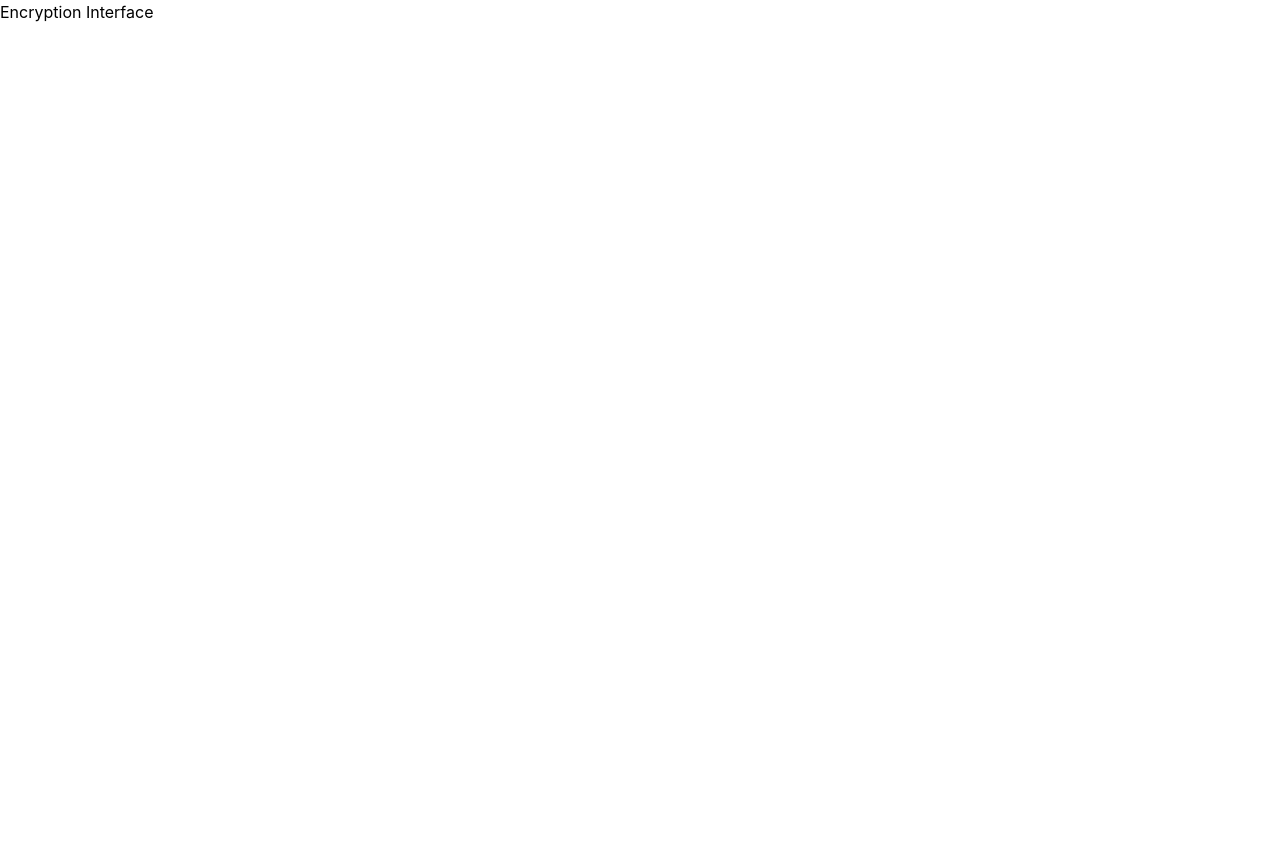
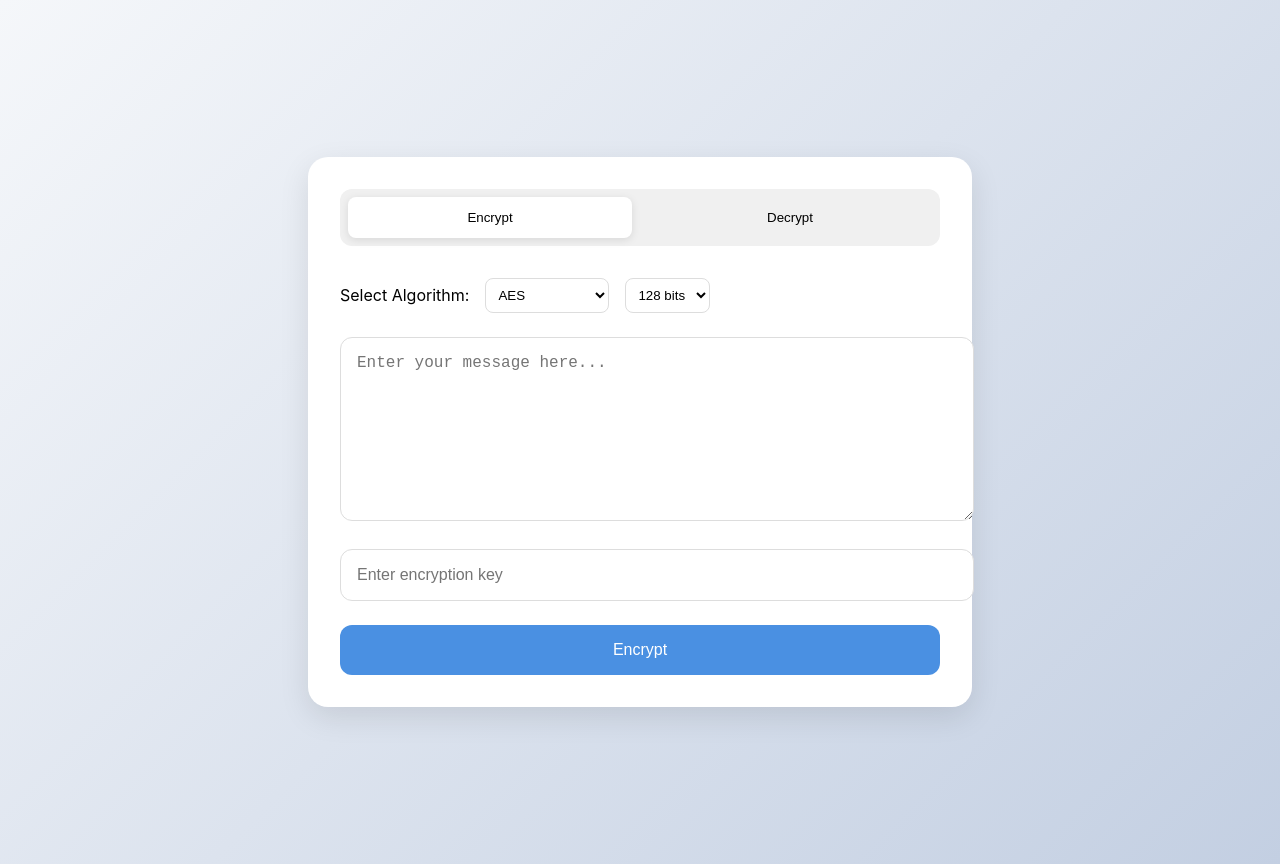
Before and after one commit to YasmineZaatour/Safe-Crypt, a React (Create React App) app: page /encryption-interface in a window 1280 px wide. Before the commit the page ends 800 px from the top, so only its background shows below. Built offline with nearby package versions, Linux system fonts and the light colour scheme; no server answers.

Commit message:
The Encryption Interface

```diff
--- a/package.json
+++ b/package.json
@@ -8,6 +8,7 @@
     "@testing-library/user-event": "^13.5.0",
     "crypto-js": "^4.2.0",
     "firebase": "^11.0.2",
+    "framer-motion": "^11.12.0",
     "react": "^18.3.1",
     "react-dom": "^18.3.1",
     "react-router-dom": "^6.28.0",
--- /dev/null
+++ b/src/Components/EncryptionInterface/EncryptionInterface.css
@@ -0,0 +1,122 @@
+
+.encryption-container {
+    min-height: 100vh;
+    display: flex;
+    justify-content: center;
+    align-items: center;
+    padding: 2rem;
+    background: linear-gradient(135deg, #f5f7fa 0%, #c3cfe2 100%);
+  }
+
+  .encryption-card {
+    background: white;
+    padding: 2rem;
+    border-radius: 20px;
+    box-shadow: 0 10px 30px rgba(0, 0, 0, 0.1);
+    width: 100%;
+    max-width: 600px;
+  }
+
+  .mode-toggle {
+    display: flex;
+    gap: 1rem;
+    margin-bottom: 2rem;
+    background: #f0f0f0;
+    padding: 0.5rem;
+    border-radius: 12px;
+  }
+
+  .mode-toggle button {
+    flex: 1;
+    padding: 0.8rem;
+    border: none;
+    border-radius: 8px;
+    background: transparent;
+    cursor: pointer;
+    transition: all 0.3s ease;
+  }
+
+  .mode-toggle button.active {
+    background: white;
+    box-shadow: 0 2px 8px rgba(0, 0, 0, 0.1);
+  }
+
+  .algorithm-selection {
+    margin-bottom: 1.5rem;
+    display: flex;
+    gap: 1rem;
+    align-items: center;
+  }
+
+  .algorithm-selection select {
+    padding: 0.5rem;
+    border: 1px solid #ddd;
+    border-radius: 8px;
+    background: white;
+  }
+
+  .input-group {
+    margin-bottom: 1.5rem;
+  }
+
+  textarea, input {
+    width: 100%;
+    padding: 1rem;
+    border: 1px solid #ddd;
+    border-radius: 12px;
+    font-size: 1rem;
+    transition: border-color 0.3s ease;
+  }
+
+  textarea {
+    min-height: 150px;
+    resize: vertical;
+  }
+
+  textarea:focus, input:focus {
+    outline: none;
+    border-color: #4a90e2;
+  }
+
+  .submit-button {
+    width: 100%;
+    padding: 1rem;
+    background: #4a90e2;
+    color: white;
+    border: none;
+    border-radius: 12px;
+    font-size: 1rem;
+    cursor: pointer;
+    transition: transform 0.3s ease;
+  }
+
+  .result-container {
+    margin-top: 2rem;
+    padding-top: 2rem;
+    border-top: 1px solid #eee;
+  }
+
+  .result-box {
+    background: #f8f9fa;
+    padding: 1rem;
+    border-radius: 12px;
+    position: relative;
+  }
+
+  .copy-button {
+    position: absolute;
+    top: 0.5rem;
+    right: 0.5rem;
+    padding: 0.5rem 1rem;
+    background: white;
+    border: 1px solid #ddd;
+    border-radius: 8px;
+    cursor: pointer;
+    transition: all 0.3s ease;
+  }
+
+  .copy-button:hover {
+    background: #4a90e2;
+    color: white;
+    border-color: #4a90e2;
+  }
--- a/src/Components/EncryptionInterface/EncryptionInterface.jsx
+++ b/src/Components/EncryptionInterface/EncryptionInterface.jsx
@@ -1,11 +1,127 @@
-import React from 'react';
+import React, { useState } from 'react';
+import './EncryptionInterface.css';
+import { motion } from 'framer-motion';
 
 const EncryptionInterface = () => {
+  const [message, setMessage] = useState('');
+  const [key, setKey] = useState('');
+  const [result, setResult] = useState('');
+  const [encryptionType, setEncryptionType] = useState('aes');
+  const [aesType, setAesType] = useState('128');
+  const [isEncrypting, setIsEncrypting] = useState(true);
+
+  const handleSubmit = (e) => {
+    e.preventDefault();
+    // TODO: Implement actual encryption/decryption logic
+    setResult('Encryption result will appear here');
+  };
+
   return (
-    <div>
-      <h1>Encryption Interface</h1>
-      {/* Add your encryption interface code here */}
-    </div>
+    <motion.div
+      className="encryption-container"
+      initial={{ opacity: 0 }}
+      animate={{ opacity: 1 }}
+      transition={{ duration: 0.5 }}
+    >
+      <div className="encryption-card">
+        <div className="mode-toggle">
+          <button
+            className={isEncrypting ? 'active' : ''}
+            onClick={() => setIsEncrypting(true)}
+          >
+            Encrypt
+          </button>
+          <button
+            className={!isEncrypting ? 'active' : ''}
+            onClick={() => setIsEncrypting(false)}
+          >
+            Decrypt
+          </button>
+        </div>
+
+        <form onSubmit={handleSubmit} className="encryption-form">
+          <div className="algorithm-selection">
+            <label>Select Algorithm:</label>
+            <select
+              value={encryptionType}
+              onChange={(e) => setEncryptionType(e.target.value)}
+            >
+              <option value="aes">AES</option>
+              <option value="caesar">Caesar Cipher</option>
+            </select>
+
+            {encryptionType === 'aes' && (
+              <select
+                value={aesType}
+                onChange={(e) => setAesType(e.target.value)}
+              >
+                <option value="128">128 bits</option>
+                <option value="192">192 bits</option>
+                <option value="256">256 bits</option>
+              </select>
+            )}
+          </div>
+
+          <motion.div
+            className="input-group"
+            initial={{ y: 20, opacity: 0 }}
+            animate={{ y: 0, opacity: 1 }}
+            transition={{ delay: 0.2 }}
+          >
+            <textarea
+              placeholder="Enter your message here..."
+              value={message}
+              onChange={(e) => setMessage(e.target.value)}
+              required
+            />
+          </motion.div>
+
+          <motion.div
+            className="input-group"
+            initial={{ y: 20, opacity: 0 }}
+            animate={{ y: 0, opacity: 1 }}
+            transition={{ delay: 0.3 }}
+          >
+            <input
+              type="password"
+              placeholder="Enter encryption key"
+              value={key}
+              onChange={(e) => setKey(e.target.value)}
+              required
+            />
+          </motion.div>
+
+          <motion.button
+            type="submit"
+            className="submit-button"
+            whileHover={{ scale: 1.02 }}
+            whileTap={{ scale: 0.98 }}
+          >
+            {isEncrypting ? 'Encrypt' : 'Decrypt'}
+          </motion.button>
+        </form>
+
+        {result && (
+          <motion.div
+            className="result-container"
+            initial={{ opacity: 0 }}
+            animate={{ opacity: 1 }}
+            transition={{ duration: 0.5 }}
+          >
+            <h3>Result:</h3>
+            <div className="result-box">
+              <p>{result}</p>
+              <button
+                className="copy-button"
+                onClick={() => navigator.clipboard.writeText(result)}
+              >
+                Copy
+              </button>
+            </div>
+          </motion.div>
+        )}
+      </div>
+    </motion.div>
   );
 };
 
--- a/src/index.css
+++ b/src/index.css
@@ -1,7 +1,3 @@
-@tailwind base;
-@tailwind components;
-@tailwind utilities;
-
 body {
   margin: 0;
   font-family: -apple-system, BlinkMacSystemFont, 'Segoe UI', 'Roboto', 'Oxygen',
--- a/tailwind.config.js
+++ /dev/null
@@ -1,14 +0,0 @@
-/** @type {import('tailwindcss').Config} */
-module.exports = {
-  content: ["./src/**/*.{js,jsx,ts,tsx}"],
-  theme: {
-    extend: {
-      colors: {
-        customBlue: "#083344",
-        backgroundBlue: "#031136",
-        cyan: "#0891b2",
-      },
-    },
-  },
-  plugins: [],
-};
```
Also changed, not shown: 1 other file (tests, documents, lock files or other folders).
